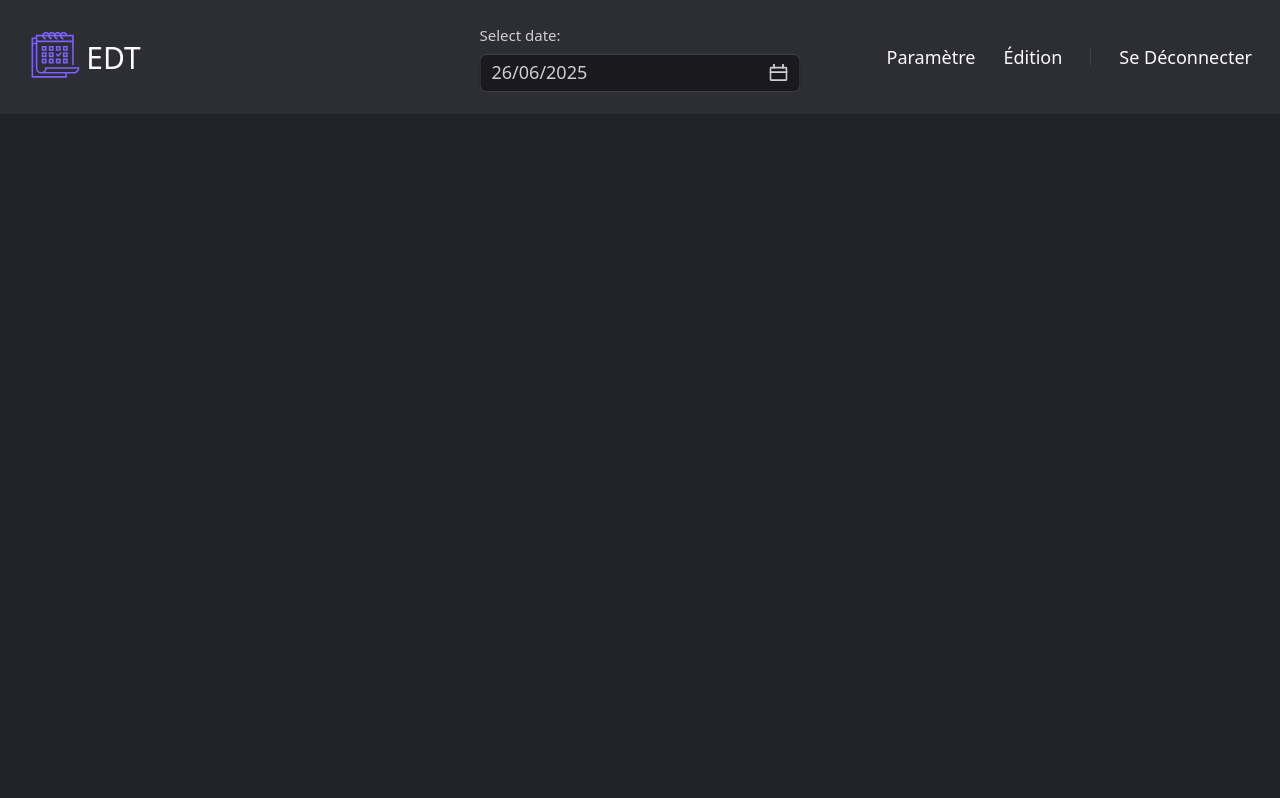
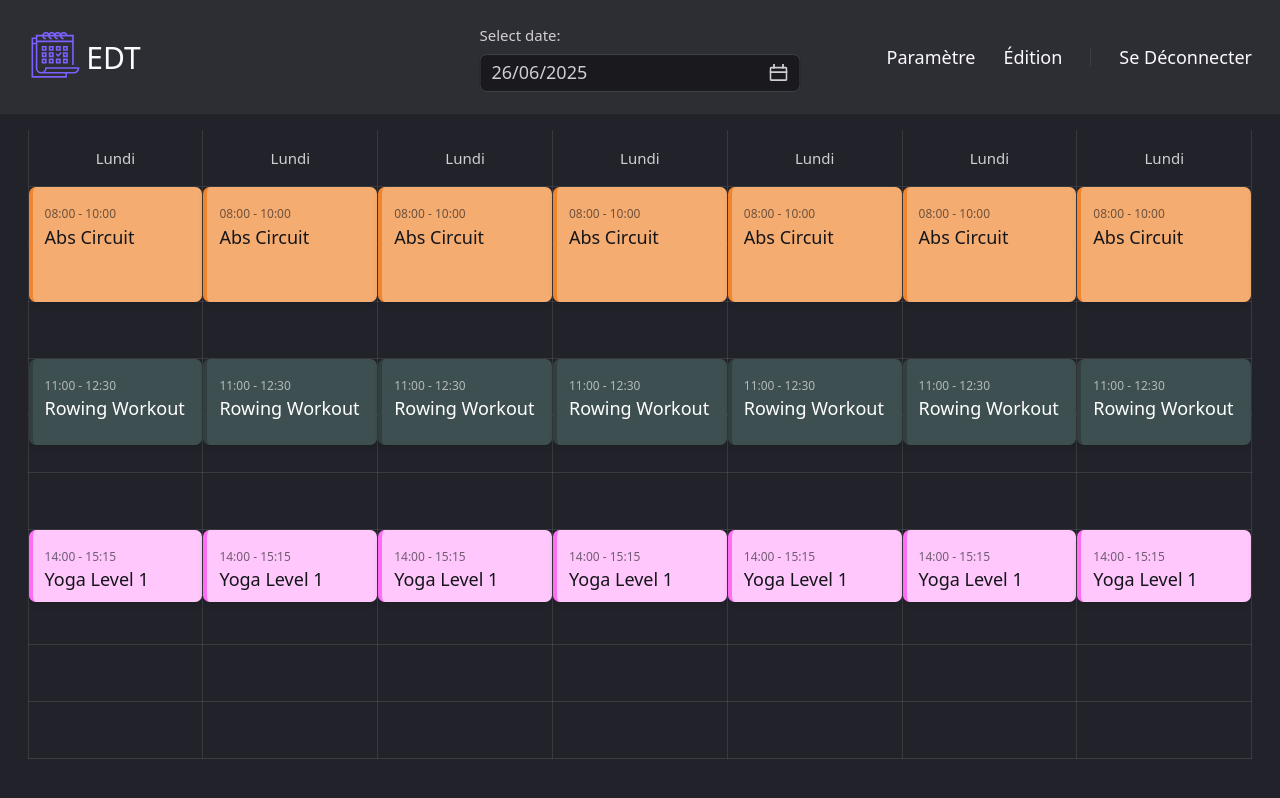
Before and after one commit to Grahmindol/EDT_V2, a website: page public/index.html in a window 1280 px wide. Drawn offline with Linux system fonts and the light colour scheme; no server answers.

Commit message:
patch issue from refactoring

```diff
--- a/public/index.html
+++ b/public/index.html
@@ -203,7 +203,7 @@
   <!-- Component JS -->
   <script src="./js/util.js"></script>
   <script src="./js/modal.js"></script>
-  <script src="./js/weekly-schedule.min.js"></script>
+  <script src="./js/schedule.js"></script>
   <script src="./js/header.js"></script>
   <script src="./js/date-picker.js"></script>
   <!-- Swiper JS -->
@@ -280,7 +280,7 @@
       const week_id = (index - day_id) / 7;
       return {
         id: `${index}`, name: "Lundi", events: [
-          { id: 1, name: "Abs Circuit", datetime: "09:30PT1H" },
+          { id: 1, name: "Abs Circuit", datetime: "08:00PT2H" },
           { id: 2, name: "Rowing Workout", datetime: "11:00PT1H30M" },
           { id: 3, name: "Yoga Level 1", datetime: "14:00PT1H15M" }
         ]
```
